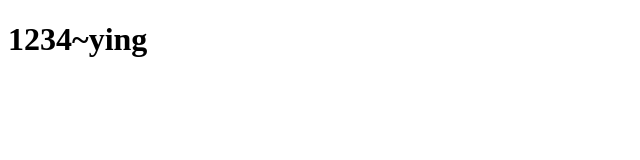
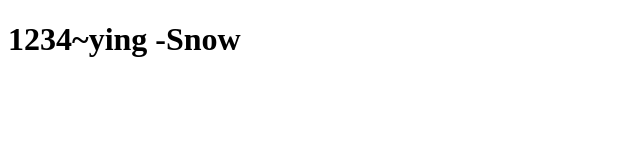
Before and after one commit to kjwying/0729_1, a plain HTML site: page index.html in a window 1280 px wide. Shown: the whole page, without its empty margins (0-640 px from the left). Drawn offline with Linux system fonts and the light colour scheme.

Commit message:
修改 第 9 行

```diff
--- a/index.html
+++ b/index.html
@@ -6,6 +6,6 @@
     <title>Document</title>
 </head>
 <body>
-    <h1>1234~ying</h1>
+    <h1>1234~ying -Snow</h1>
 </body>
 </html>
```
